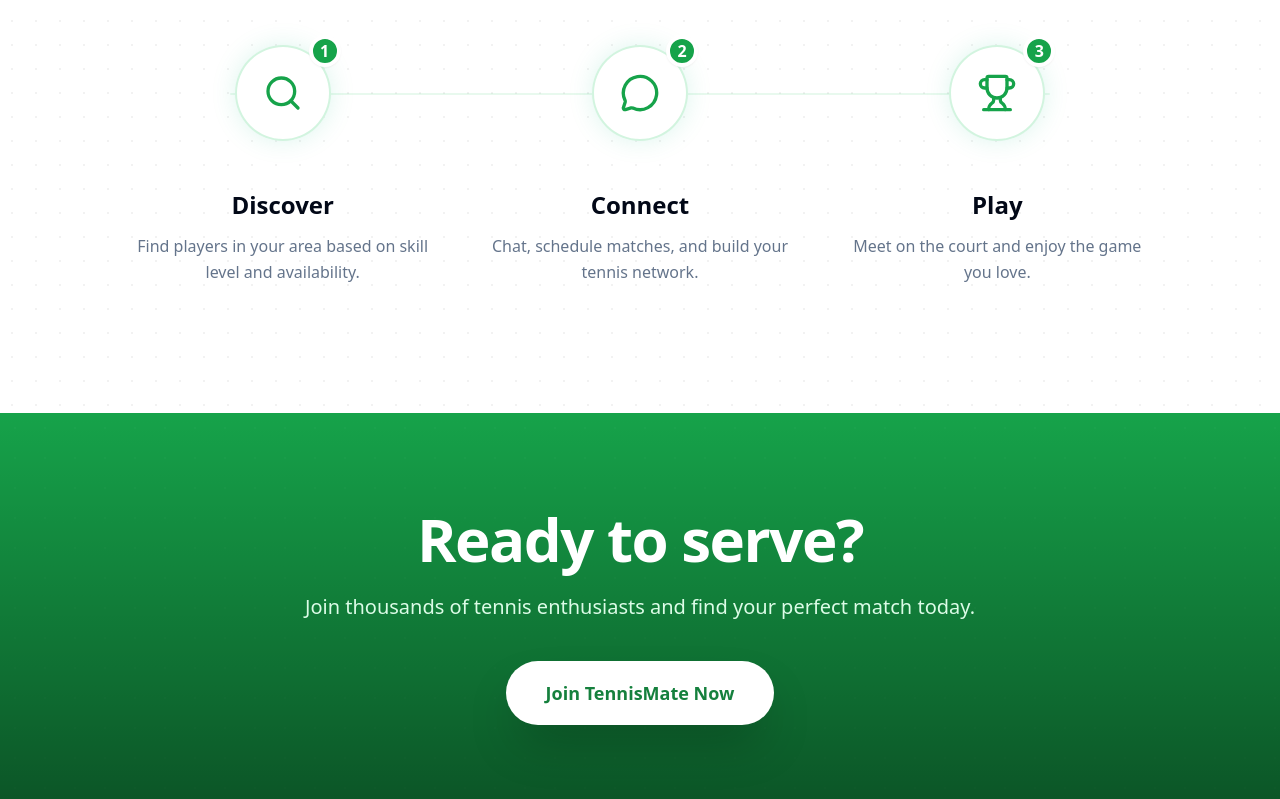
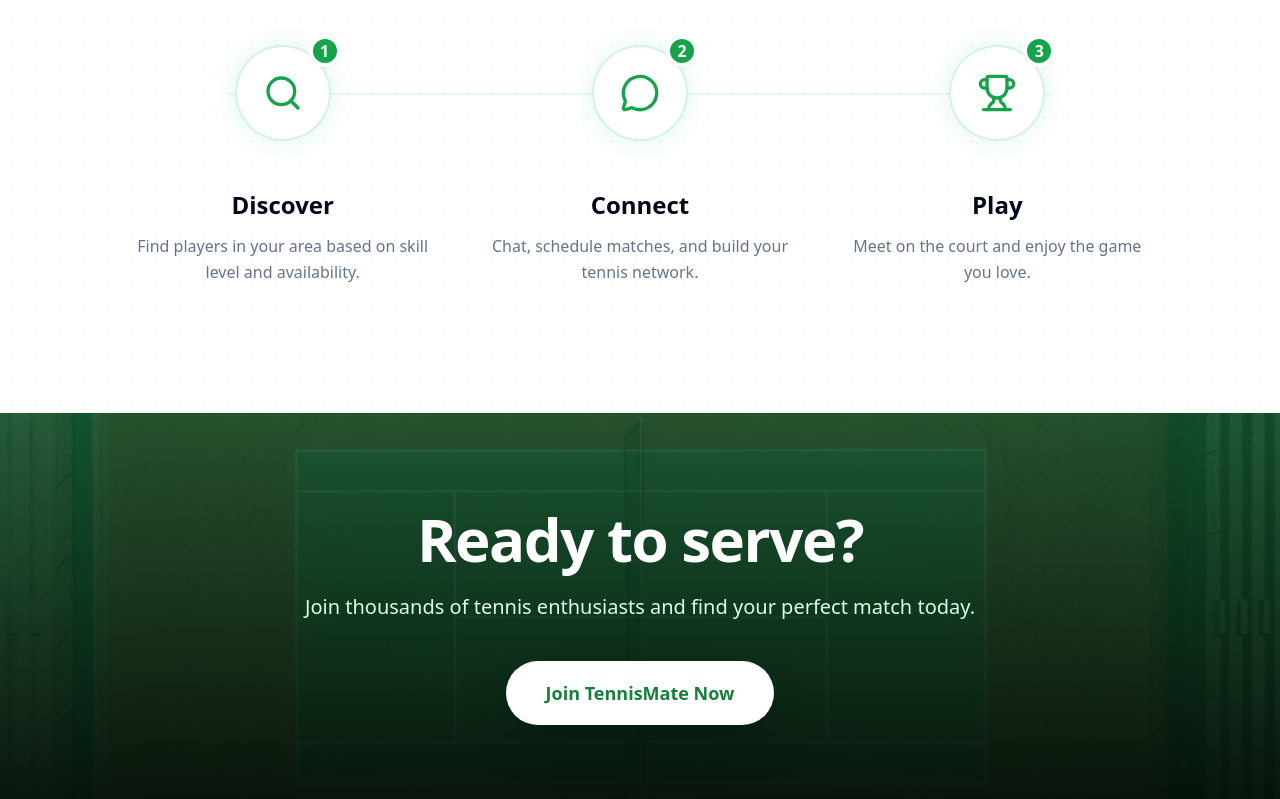
Before and after one commit to furkanarabul/tennismate, a Vue app: page / in a window 1280 px wide. Shown: the part 1710-2509 px from the top of the page. Built offline with nearby package versions, Linux system fonts and the light colour scheme; no server answers.

Commit message:
feat: Update CTA section background with a new tennis court image and adjusted gradient.

```diff
--- a/src/views/HomeView.vue
+++ b/src/views/HomeView.vue
@@ -295,9 +295,13 @@
 
     <!-- CTA Section -->
     <section class="py-24 relative overflow-hidden">
-      <div class="absolute inset-0 bg-green-600 z-0">
-        <div class="absolute inset-0 bg-[url('/src/assets/grid.svg')] opacity-20"></div>
-        <div class="absolute inset-0 bg-gradient-to-t from-black/50 to-transparent"></div>
+      <div class="absolute inset-0 bg-green-900 z-0">
+        <img
+          src="/src/assets/tennis_court_cta_v6.png"
+          alt="Tennis Court Background"
+          class="w-full h-full object-cover opacity-10"
+        />
+        <div class="absolute inset-0 bg-gradient-to-t from-black/80 via-black/40 to-transparent"></div>
       </div>
 
       <div class="container mx-auto px-4 md:px-6 relative z-10 text-center reveal-on-scroll">
```
Also changed, not shown: src/assets/tennis_court_cta_v6.png (added).
